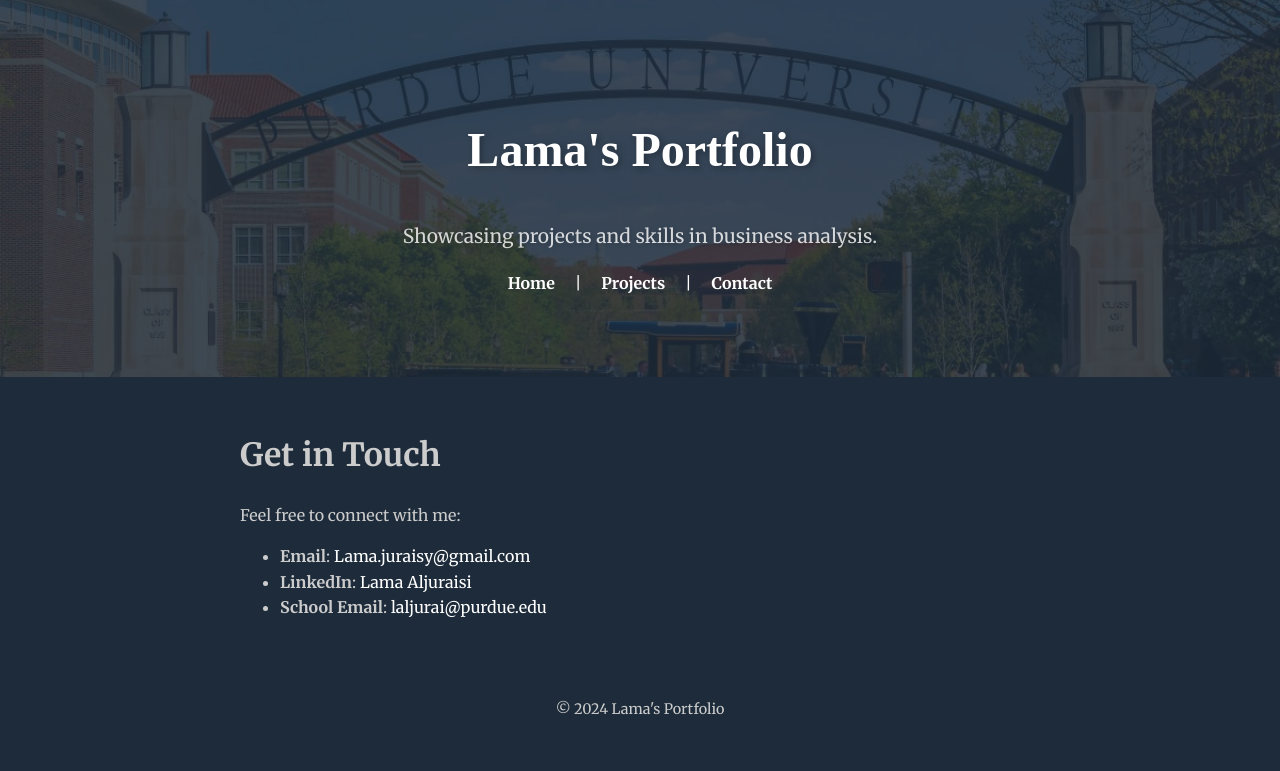
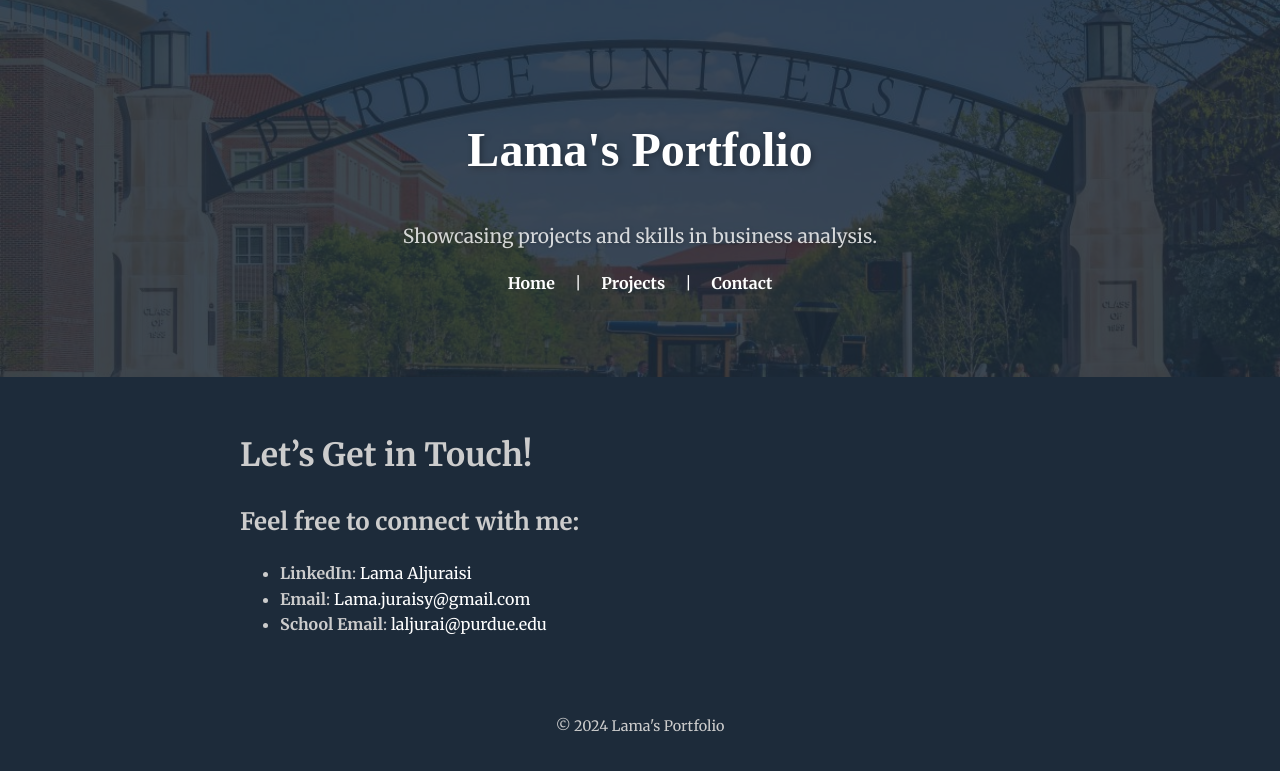
Before and after one commit to LamaJuraisi/Portfolio, a Jekyll site: the page built from contact.md, in a window 1280 px wide. Shown: the top 771 px of the page. Built offline with Jekyll 4.4.1, drawn with Linux system fonts in a browser that asks for light colours; some web fonts are replaced.

Commit message:
Update contact.md

```diff
--- a/contact.md
+++ b/contact.md
@@ -3,10 +3,10 @@ layout: default
 title: "Contact"
 ---
 
-# Get in Touch
+# Let's Get in Touch!
 
-Feel free to connect with me:
+## Feel free to connect with me:
 
+- **LinkedIn**: [Lama Aljuraisi](www.linkedin.com/in/lamaaljuraisi)
 - **Email**: [Lama.juraisy@gmail.com](mailto:Lama.juraisy@gmail.com)
-- **LinkedIn**: [Lama Aljuraisi](www.linkedin.com/in/lamaaljuraisi)
 - **School Email**: [laljurai@purdue.edu](mailto:Laljurai@purdue.edu)
```
